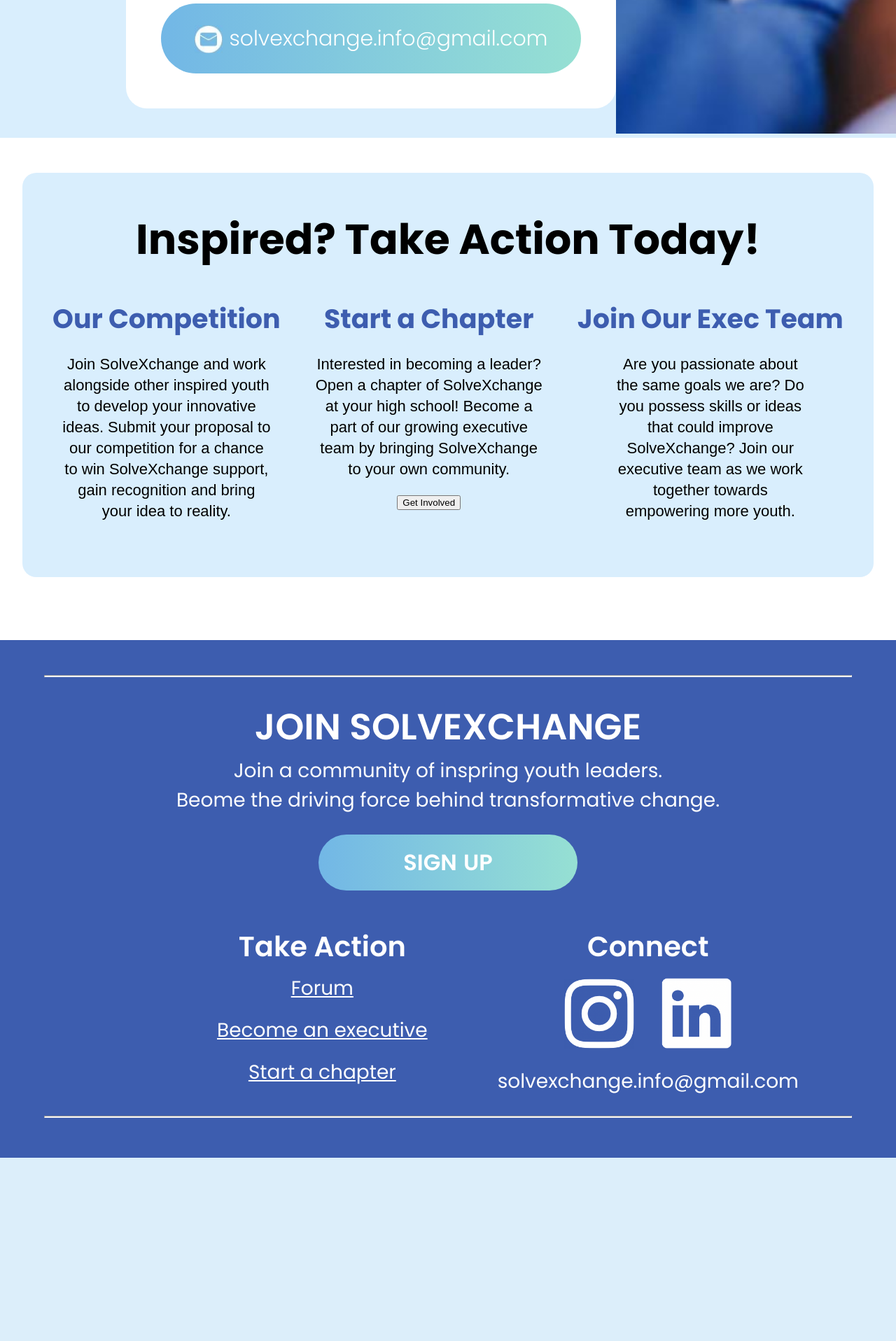
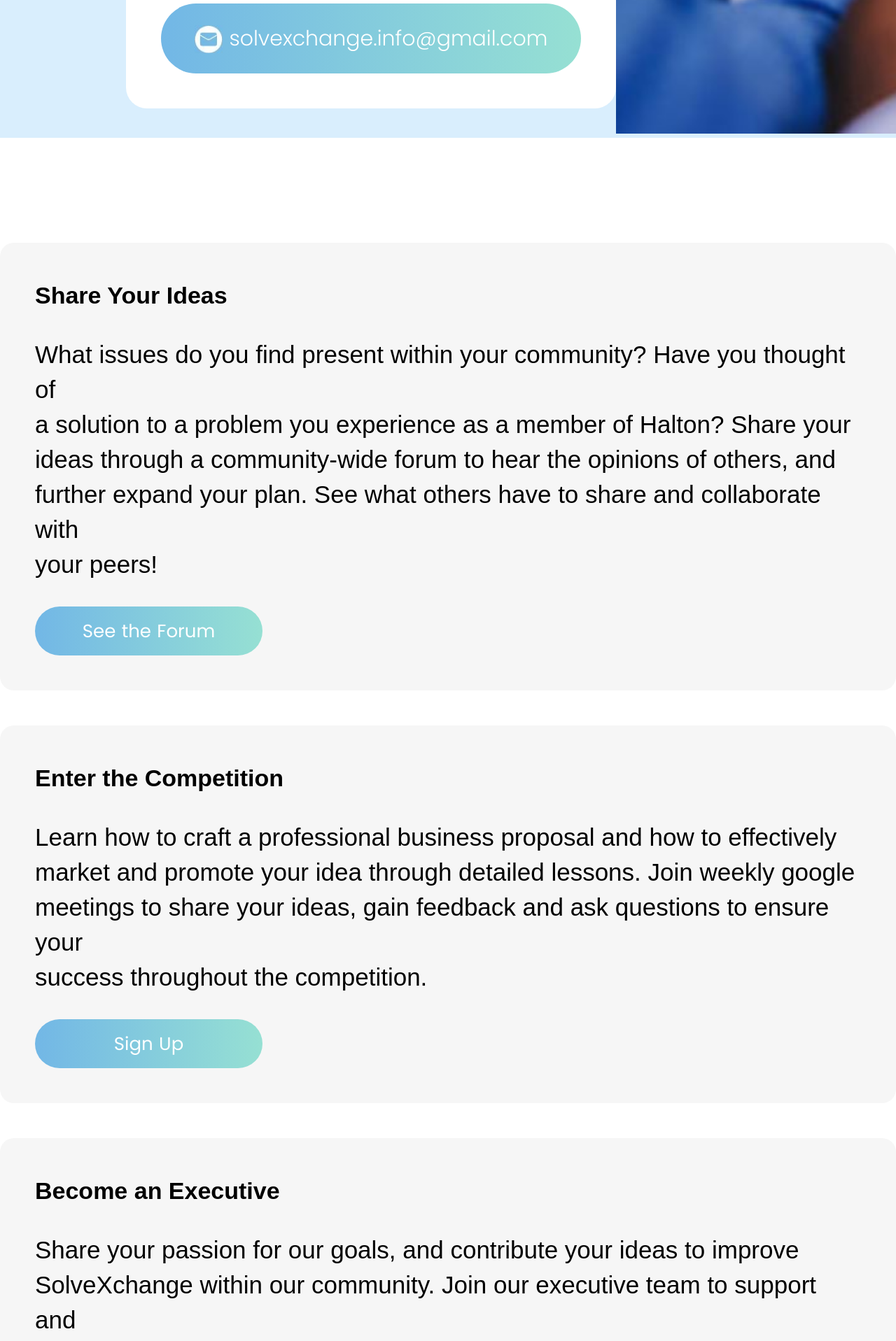
Before and after one commit to yih0nk/Solve-XChange-Website, a Flask app: page /getinvolved in a window 1280 px wide; the page is wider, and only the part inside the window is pictured. Shown: the part 3975-5892 px from the top of that part at 70% size. Before the commit the page ends 5630 px from the top of that part, so only its background shows below. Run offline with Flask 3, Linux system fonts and the light colour scheme.

Commit message:
Add third-wrapper

```diff
--- a/static/css/getinvolved.css
+++ b/static/css/getinvolved.css
@@ -370,6 +370,56 @@ button > span {
   vertical-align: middle;
 }
 
+.third-wrapper{
+    display: flex;
+    justify-content: center;
+}
+
+.third-wrapper-div{
+    width: 1250px;
+    padding: 50px;
+    background-color: #F6F6F6;
+    border-radius: 20px;
+    margin-bottom: 50px;
+}
+
+.third-wrapper-title{
+    color: black;
+    font-size: 34px;
+    font-weight: 600;
+    font-family: "Source Sans Pro", sans-serif;
+    line-height: 50px;
+}
+
+.third-wrapper-subtext{
+    color: black;
+    font-size: 35px;
+    font-weight: 300;
+    font-family: "Source Sans Pro", sans-serif;
+    line-height: 50px;
+}
+
+.third-wrapper-button{
+    border-radius: 50px;
+    border: 0;
+    color: white;
+    width:325px;
+    height:70px;
+    padding:8px;
+    font-family: "Poppins", sans-serif;
+    font-size:26px;
+    font-weight: 400;
+    word-spacing: 1.5px;
+    background: rgb(114,183,230);
+    text-align:center;
+    background: linear-gradient(90deg, rgba(114,183,230,1) 0%, rgba(150,224,211,1) 100%);
+    cursor: pointer;
+}
+
+
+
+
+
 #join-wrapper{
     width: 100%;
     margin-top: 90px;
--- a/templates/getinvolved.html
+++ b/templates/getinvolved.html
@@ -89,7 +89,7 @@
             <div>
                 <label id="second-wrapper-email">Reach out to us through email:</label>
             </div>
-            <a href="mailto:solvexchange.info@gmail.com"><button id="email-button" type="button"><img src="{{ url_for('static', filename='images/email-button.jpg') }}" width="40"> <span>solvexchange.info@gmail.com</span></button></a>
+            <a href="mailto: solvexchange.info@gmail.com"><button id="email-button" type="button"><img src="{{ url_for('static', filename='images/email-button.jpg') }}" width="40"> <span>solvexchange.info@gmail.com</span></button></a>
         </div>
     </div>
     <div id="second-wrapper-right">
@@ -97,6 +97,35 @@
     </div>
 </section>
 
+<section class="third-wrapper" style="margin-top: 150px;">
+    <div class="third-wrapper-div">
+        <label class="third-wrapper-title">Share Your Ideas</label>
+        <div class="third-wrapper-subtext">
+            <p>What issues do you find present within your community? Have you thought of<br>a solution to a problem you experience as a member of Halton? Share your<br>ideas through a community-wide forum to hear the opinions of others, and<br>further expand your plan. See what others have to share and collaborate with<br>your peers!</p>
+        </div>
+        <a href="/forum"><button class="third-wrapper-button" type="button">See the Forum</button></a>
+    </div>
+</section>
+
+<section class="third-wrapper">
+    <div class="third-wrapper-div">
+        <label class="third-wrapper-title">Enter the Competition</label>
+        <div class="third-wrapper-subtext">
+            <p>Learn how to craft a professional business proposal and how to effectively<br>market and promote your idea through detailed lessons. Join weekly google<br>meetings to share your ideas, gain feedback and ask questions to ensure your<br>success throughout the competition.</p>
+        </div>
+        <button class="third-wrapper-button" type="button">Sign Up</button>
+    </div>
+</section>
+
+<section class="third-wrapper">
+    <div class="third-wrapper-div">
+        <label class="third-wrapper-title">Become an Executive</label>
+        <div class="third-wrapper-subtext">
+            <p>Share your passion for our goals, and contribute your ideas to improve<br>SolveXchange within our community. Join our executive team to support and<br>empower youth across Halton, and provide an accessible platform to voice<br>their concerns. Get the opportunity to work alongside like-minded, passionate<br>individuals and create a difference in your community!</p>
+        </div>
+        <button class="third-wrapper-button" type="button">Apply Now</button>
+    </div>
+</section>
 
 <section id="extra-wrapper">
     <div class="extra-title-div">
```
